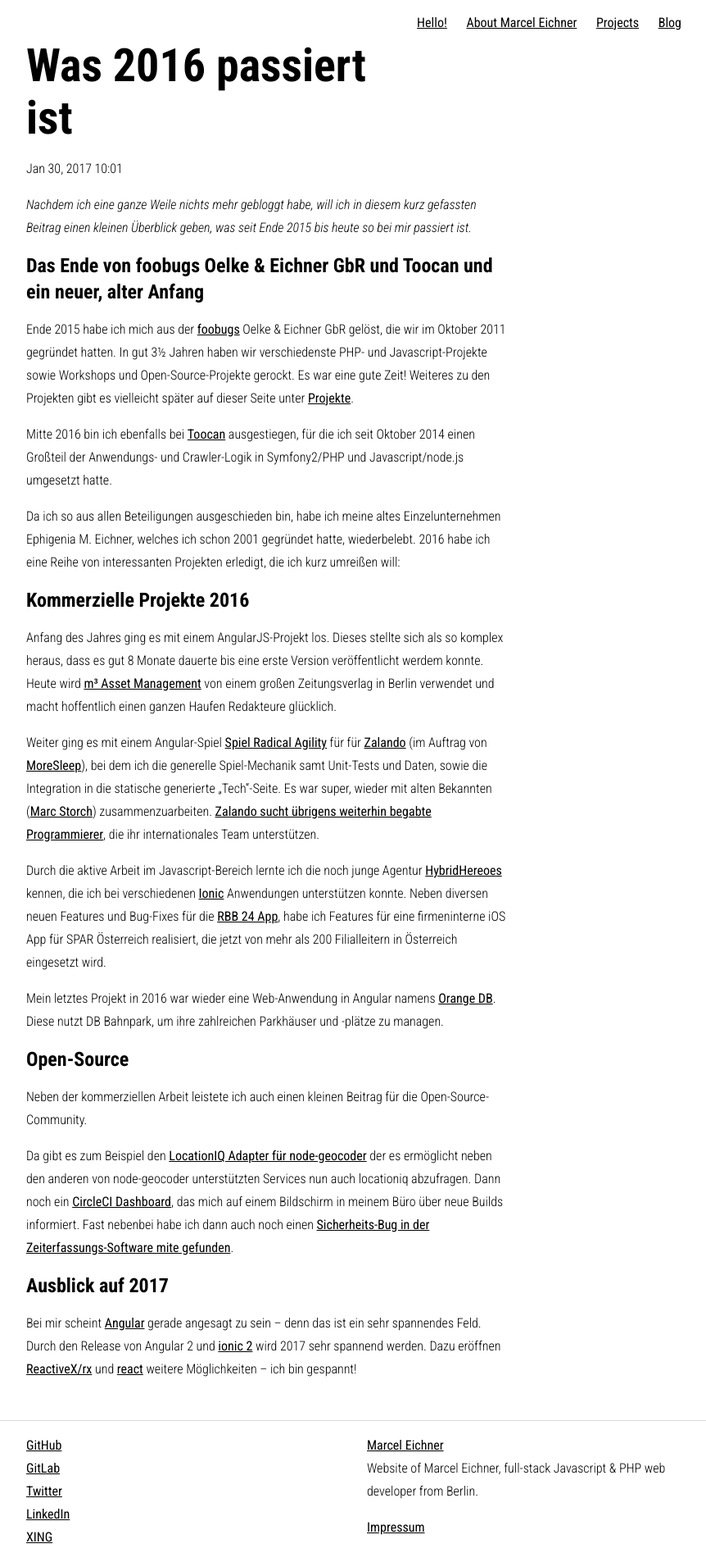
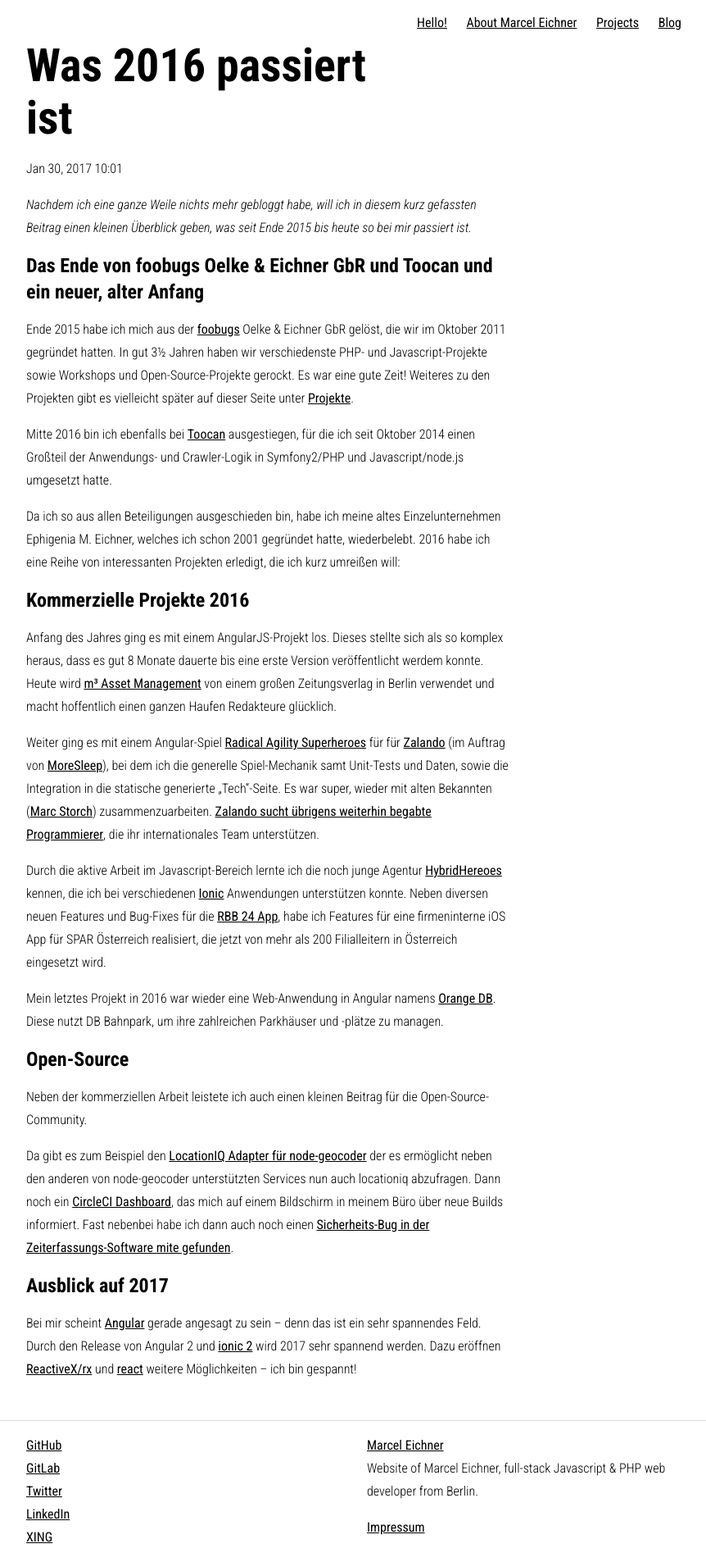
Before and after one commit to lotterliebe/Ephigenia.github.io, a Jekyll site: the page built from _posts/2017-01-30-what-happened.markdown, in a window 1280 px wide. Shown: the whole page at 82% size, without its empty margins (208-1070 px from the left). Built offline with Jekyll 4.4.1, drawn with Linux system fonts in a browser that asks for light colours.

Commit message:
fix: some links in the blogpost

```diff
--- a/_posts/2017-01-30-what-happened.markdown
+++ b/_posts/2017-01-30-what-happened.markdown
@@ -17,7 +17,7 @@ Da ich so aus allen Beteiligungen ausgeschieden bin, habe ich meine altes Einzel
 
 Anfang des Jahres ging es mit einem AngularJS-Projekt los. Dieses stellte sich als so komplex heraus, dass es gut 8 Monate dauerte bis eine erste Version veröffentlicht werdem konnte. Heute wird [m³ Asset Management]({{ site.baseurl }}/project/2015-08-m3) von einem großen Zeitungsverlag in Berlin verwendet und macht hoffentlich einen ganzen Haufen Redakteure glücklich.
 
-Weiter ging es mit einem Angular-Spiel [Spiel Radical Agility]({{ site.baseurl }}/project/2016-radical-agility-game) für für [{{site.data.clients.zalando.name}}]({{site.data.clients.zalando.url}}) (im Auftrag von [{{site.data.agencies.moresleep.name}}](site.data.agencies.moresleep.url)), bei dem ich die generelle Spiel-Mechanik samt Unit-Tests und Daten, sowie die Integration in die statische generierte „Tech“-Seite. Es war super, wieder mit alten Bekannten ([Marc Storch](http://www.gopogo.de/)) zusammenzuarbeiten. [Zalando sucht übrigens weiterhin begabte Programmierer](https://tech.zalando.com/jobs/), die ihr internationales Team unterstützen.
+Weiter ging es mit einem Angular-Spiel [Radical Agility Superheroes]({{ site.baseurl }}/project/2016-06-radical-agility-game) für für [{{site.data.clients.zalando.name}}]({{site.data.clients.zalando.url}}) (im Auftrag von [{{site.data.agencies.moresleep.name}}](site.data.agencies.moresleep.url)), bei dem ich die generelle Spiel-Mechanik samt Unit-Tests und Daten, sowie die Integration in die statische generierte „Tech“-Seite. Es war super, wieder mit alten Bekannten ([Marc Storch](http://www.gopogo.de/)) zusammenzuarbeiten. [Zalando sucht übrigens weiterhin begabte Programmierer](https://tech.zalando.com/jobs/), die ihr internationales Team unterstützen.
 
 Durch die aktive Arbeit im Javascript-Bereich lernte ich die noch junge Agentur [{{site.data.agencies.hybridheroes.name}}]({{site.data.agencies.hybridheroes.url}}) kennen, die ich bei verschiedenen [Ionic](http://ionicframework.com/) Anwendungen unterstützen konnte. Neben diversen neuen Features und Bug-Fixes für die [RBB 24 App]({{ site.baseurl }}/project/2016-04-rbb-24-app), habe ich Features für eine firmeninterne iOS App für SPAR Österreich realisiert, die jetzt von mehr als 200 Filialleitern in Österreich eingesetzt wird.
 
```
